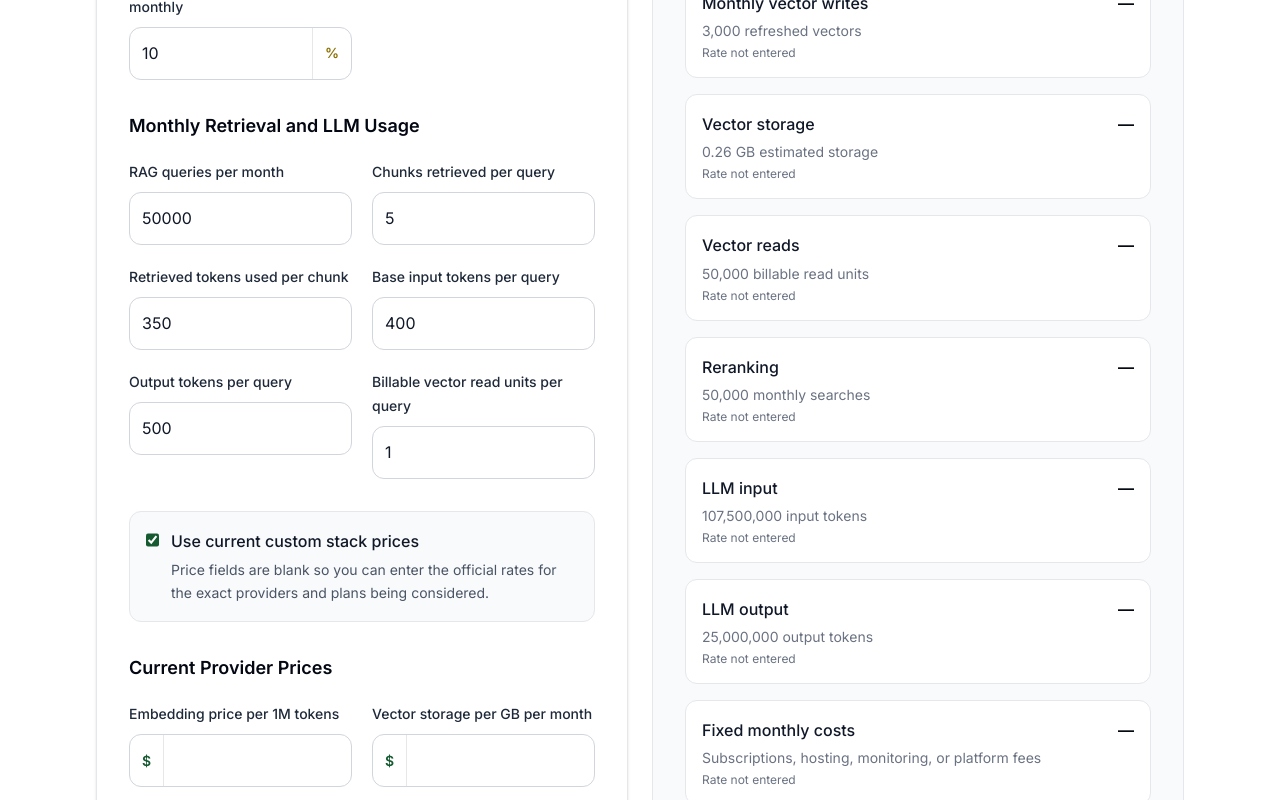
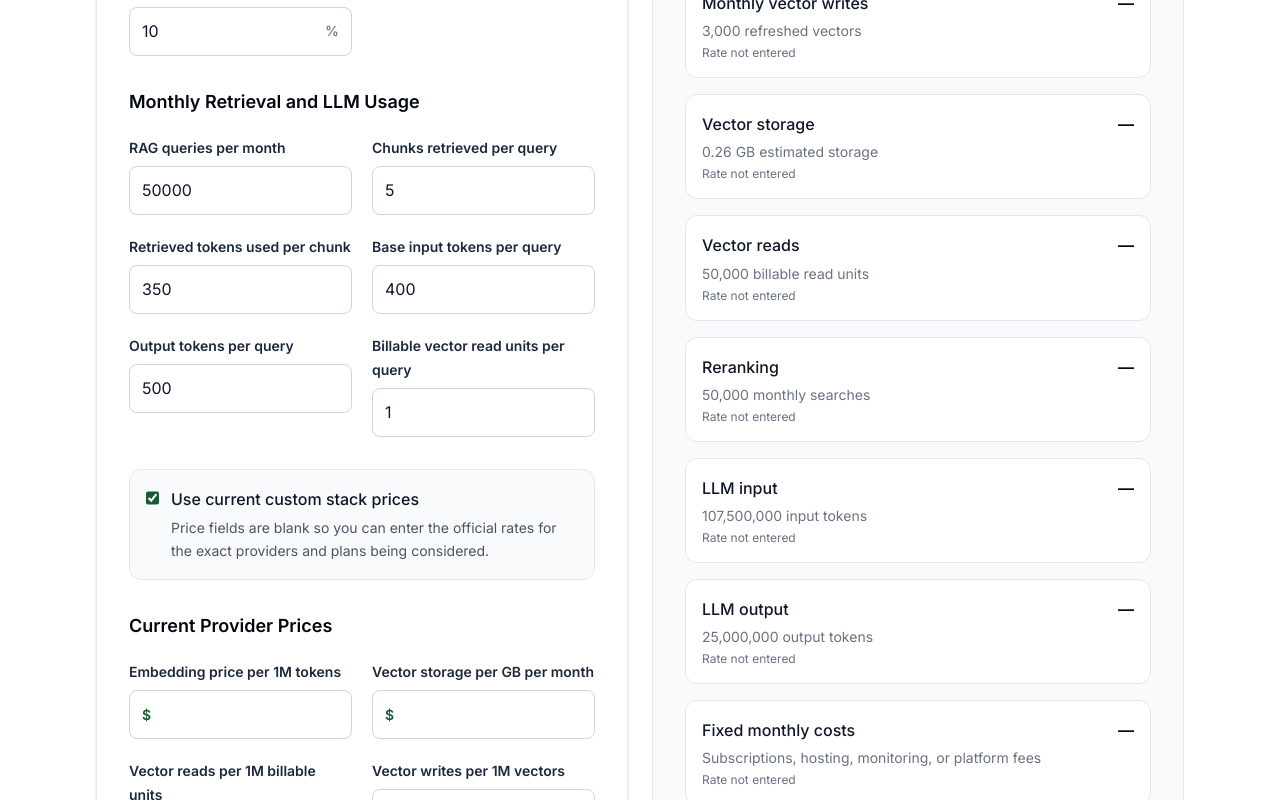
Before and after one commit to vaarunsonawwane-ops/beeija, a Next.js app: page /tools/rag-cost-calculator in a window 1280 px wide. Shown: the part 1200-2000 px from the top of the page. Built offline with nearby package versions, Linux system fonts and the light colour scheme.

Commit message:
Cloud Load Balancer Cost UI Correction

```diff
--- a/app/components/BeeijaNumberField.tsx
+++ b/app/components/BeeijaNumberField.tsx
@@ -53,12 +53,12 @@ export default function BeeijaNumberField({
 
   return (
     <label htmlFor={inputId} className="block min-w-0">
-      <span className="mb-2 block text-sm font-medium leading-6 text-gray-800">
+      <span className="mb-1.5 block text-sm font-semibold leading-6 text-slate-800">
         {label}
       </span>
 
       <div
-        className={`flex min-h-[52px] min-w-0 items-stretch overflow-hidden rounded-xl border border-gray-300 bg-white transition ${
+        className={`relative min-w-0 rounded-lg border border-slate-300 bg-white transition ${
           disabled
             ? "opacity-60"
             : warning
@@ -67,7 +67,7 @@ export default function BeeijaNumberField({
         }`}
       >
         {prefix ? (
-          <span className="flex shrink-0 items-center border-r border-gray-200 px-3 text-sm font-semibold text-[var(--green)]">
+          <span className="pointer-events-none absolute left-3 top-1/2 z-10 -translate-y-1/2 text-sm font-semibold text-[var(--green)]">
             {prefix}
           </span>
         ) : null}
@@ -83,18 +83,20 @@ export default function BeeijaNumberField({
           maxLength={sanitizeDecimal ? maxLength : undefined}
           disabled={disabled}
           onChange={handleChange}
-          className="min-w-0 flex-1 bg-transparent px-3 py-3 text-base text-gray-900 outline-none [appearance:textfield] disabled:cursor-not-allowed [&::-webkit-inner-spin-button]:appearance-none [&::-webkit-outer-spin-button]:appearance-none"
+          className={`min-h-[42px] w-full min-w-0 bg-transparent py-2.5 text-base text-slate-900 outline-none [appearance:textfield] placeholder:text-slate-400 disabled:cursor-not-allowed [&::-webkit-inner-spin-button]:appearance-none [&::-webkit-outer-spin-button]:appearance-none ${
+            prefix ? "pl-8" : "pl-3"
+          } ${suffix ? "pr-24" : "pr-3"}`}
         />
 
         {suffix ? (
-          <span className="flex shrink-0 items-center whitespace-nowrap border-l border-gray-200 px-3 text-sm font-semibold text-[var(--yellow-dark)]">
+          <span className="pointer-events-none absolute right-3 top-1/2 -translate-y-1/2 whitespace-nowrap text-sm font-medium text-slate-500">
             {suffix}
           </span>
         ) : null}
       </div>
 
       {helper || warning ? (
-        <span className="mt-1 block text-xs leading-5 text-gray-500">
+        <span className="mt-1 block text-sm leading-5 text-slate-500">
           {warning
             ? "Use a smaller planning value or split the workload into parts."
             : helper}
--- a/app/components/BeeijaToolPageHeader.tsx
+++ b/app/components/BeeijaToolPageHeader.tsx
@@ -7,6 +7,7 @@ type BeeijaToolPageHeaderProps = {
   category: string;
   pricingCheckedDate?: string;
   pricingNote?: ReactNode;
+  showBreadcrumb?: boolean;
 };
 
 export default function BeeijaToolPageHeader({
@@ -15,9 +16,11 @@ export default function BeeijaToolPageHeader({
   category,
   pricingCheckedDate,
   pricingNote,
+  showBreadcrumb = false,
 }: BeeijaToolPageHeaderProps) {
   return (
     <>
+      {showBreadcrumb ? (
         <nav className="beeija-breadcrumb" aria-label="Breadcrumb">
           <Link href="/" className="hover:text-[var(--green)]">
             Home
@@ -27,6 +30,7 @@ export default function BeeijaToolPageHeader({
             Tools
           </Link>
         </nav>
+      ) : null}
 
       <div className="mb-8">
         <Link href="/tools" className="beeija-back-link">
--- a/app/tools/cloud-load-balancer-cost-comparison-calculator/ToolClient.tsx
+++ b/app/tools/cloud-load-balancer-cost-comparison-calculator/ToolClient.tsx
@@ -298,15 +298,6 @@ export default function ToolClient() {
             ))}
           </div>
 
-          <div className="mt-5 rounded-lg border border-[#d7eadf] bg-[#f8fcfa] p-4">
-            <h3 className="text-base font-semibold text-slate-950">
-              {activeProvider.name}
-            </h3>
-            <p className="mt-1 text-base leading-7 text-slate-600">
-              {activeProvider.note}
-            </p>
-          </div>
-
           <div className="mt-5">
             <h3 className="text-base font-semibold text-slate-950">
               Shared workload assumptions
@@ -357,15 +348,12 @@ export default function ToolClient() {
             </div>
           </div>
 
-          <div className="mt-6 rounded-lg border border-slate-200 bg-white p-4 shadow-sm">
+          <div className="mt-6 border-t border-slate-200 pt-5">
             <div className="flex flex-wrap items-start justify-between gap-3">
               <div className="min-w-0">
                 <h3 className="text-lg font-semibold text-slate-950">
-                  {activeProvider.name}
+                  {activeProvider.shortName} price inputs
                 </h3>
-                <p className="mt-1 text-base leading-6 text-slate-600">
-                  {activeProvider.exampleService}
-                </p>
               </div>
               <button
                 type="button"
@@ -375,7 +363,10 @@ export default function ToolClient() {
                 Reset rates
               </button>
             </div>
-            <div className="mt-3 grid gap-3 sm:grid-cols-2">
+            <p className="mt-2 text-sm leading-6 text-slate-500">
+              {activeProvider.note}
+            </p>
+            <div className="mt-4 grid gap-3 sm:grid-cols-2">
               <NumberInput
                 label="Load balancer hourly price"
                 value={activeRates.loadBalancerHourly}
```
Lines whose indentation alone changed are shown as unchanged.
